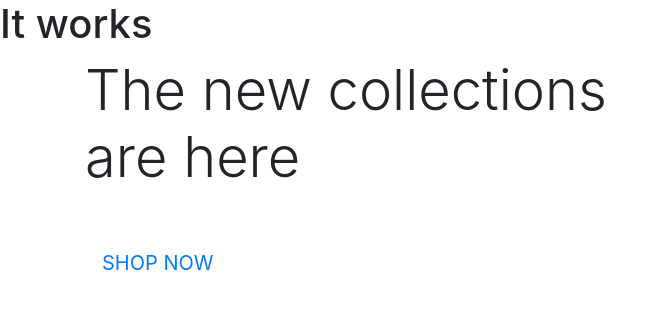
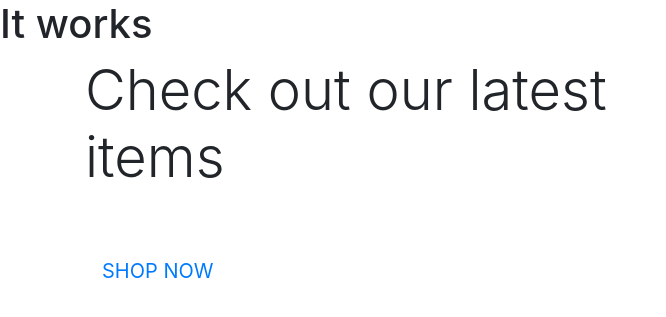
Before and after one commit to gerardambe/my-frist-e-commerce-website, a Django app: page / in a window 1280 px wide. Shown: the top 317 px of the page, without its empty margins (0-666 px from the left). Run offline with Django 3.2, Linux system fonts and the light colour scheme; some libraries are stand-ins or nearby versions.

Commit message:
added home page content

```diff
--- a/home/templates/home/index.html
+++ b/home/templates/home/index.html
@@ -15,11 +15,11 @@
         <div class="row h-100">
             <div class="col-7 col-md-6 my-auto">
                 <h1 class="display-4 logo-font text-black">
-                    The new collections are here
+                    Check out our latest items
                 </h1>
                 <div>
                     <h4 class="my-5">
-                        <a href="#" class="shop-now-button btn btn-lg rounded-0 text-uppercase py3">Shop
+                        <a href="#" class="shop-now-button btn btn-lg rounded-0 text-uppercase py-3">Shop
                             Now</a>
                     </h4>
                 </div>
```
